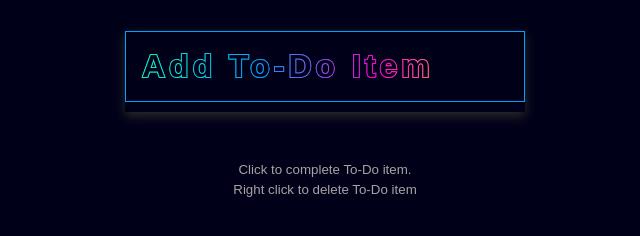
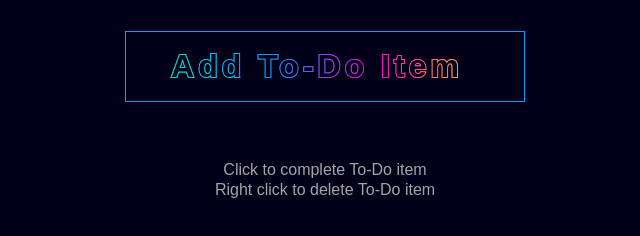
Before and after one commit to LRSORRENTI/To-Do-List, a website: page index.html in a window 1280 px wide. Shown: the part 380-616 px from the top of the page, without its empty margins (315-955 px from the left). Drawn offline with Linux system fonts and the light colour scheme.

Commit message:
added more styling, I think I'm done for now

```diff
--- a/index.html
+++ b/index.html
@@ -19,7 +19,7 @@
       <ul class="todos" id="todos"></ul>
     </form>
     <small
-      >Click to complete To-Do item. <br />
+      >Click to complete To-Do item <br />
       Right click to delete To-Do item
     </small>
     <!-- <script src="/index.js"></script> -->
```
Also changed, not shown: dist/styleOne.css.
